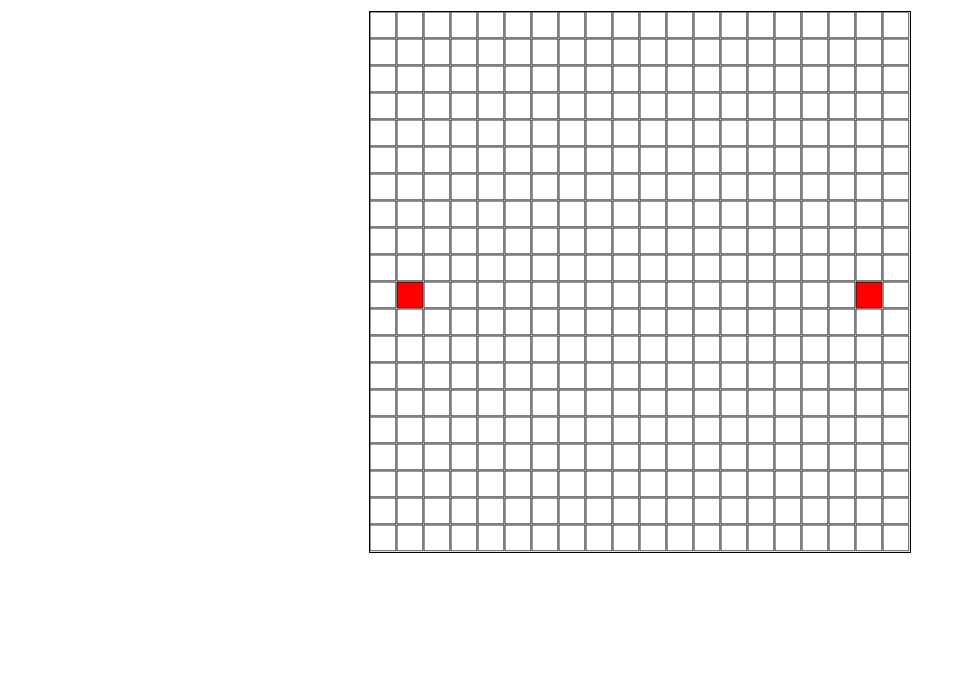
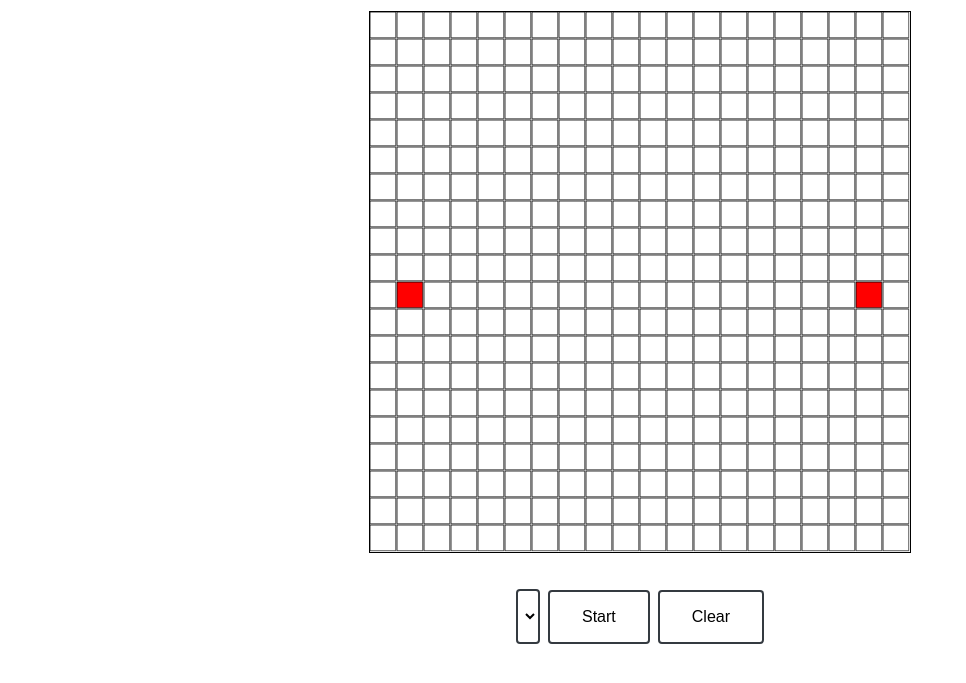
Before and after one commit to ColeB2/PathVis, a website: page public/index.html in a window 1280 px wide. Shown: the part 79-762 px from the top of the page, without its empty margins (0-966 px from the left). Drawn offline with Linux system fonts and the light colour scheme; files whose address does not match are found by name.

Commit message:
basic button css and skeleton buttons

```diff
--- a/public/index.css
+++ b/public/index.css
@@ -5,3 +5,60 @@
   width: 540px;
   height: 540px;
 }
+
+#button-container {
+	width: 100%;
+	text-align: center;
+}
+
+
+#algorithm-buttons {
+	width: 100%;
+	text-align: center;
+}
+
+#algorithm-menu {
+	background-color: white;
+	color: black;
+	border: 2px solid #343A40;
+	padding-top: 16px;
+	padding-bottom: 16px;
+	text-align: center;
+	text-decoration: none;
+	display: inline-block;
+	font-size: 16px;
+	margin: 4px 2px;
+	border-radius: 4px;
+	transition-duration: 0.4s;
+	cursor: pointer;
+}
+#algorithm-menu:hover {
+	background-color: #343A40;
+    color: white;
+
+}
+
+.button {
+	background-color: white;
+	color: black;
+	border: 2px solid #343A40;
+	text-align: center;
+	padding: 16px 32px;
+	text-decoration: none;
+	display: inline-block;
+	font-size: 16px;
+	margin: 4px 2px;
+	border-radius: 4px;
+	transition-duration: 0.4s;
+	cursor: pointer;
+}
+
+.button-paused {
+	background-color: #343A40;
+	color: white;
+}
+
+.button:hover {
+	background-color: #343A40;
+    color: white;
+}
--- a/public/index.html
+++ b/public/index.html
@@ -13,6 +13,15 @@
     <div id="canvas-container">
       <canvas id="canvas" width="800" height="800"></canvas>
     </div>
+
+    <div id="button-container">
+      <select name="Algorithm" id="algorithm-menu" class="algorithm-menu">
+      </select>
+      <button class="button" id="pause">Start</button>
+      <button class="button" id="clear">Clear</button>
+    </div>
+
+
     <noscript>You need to enable JavaScript to run this app.</noscript>
     <script type="module" src="dist/index.js"></script>
   </body>
```
